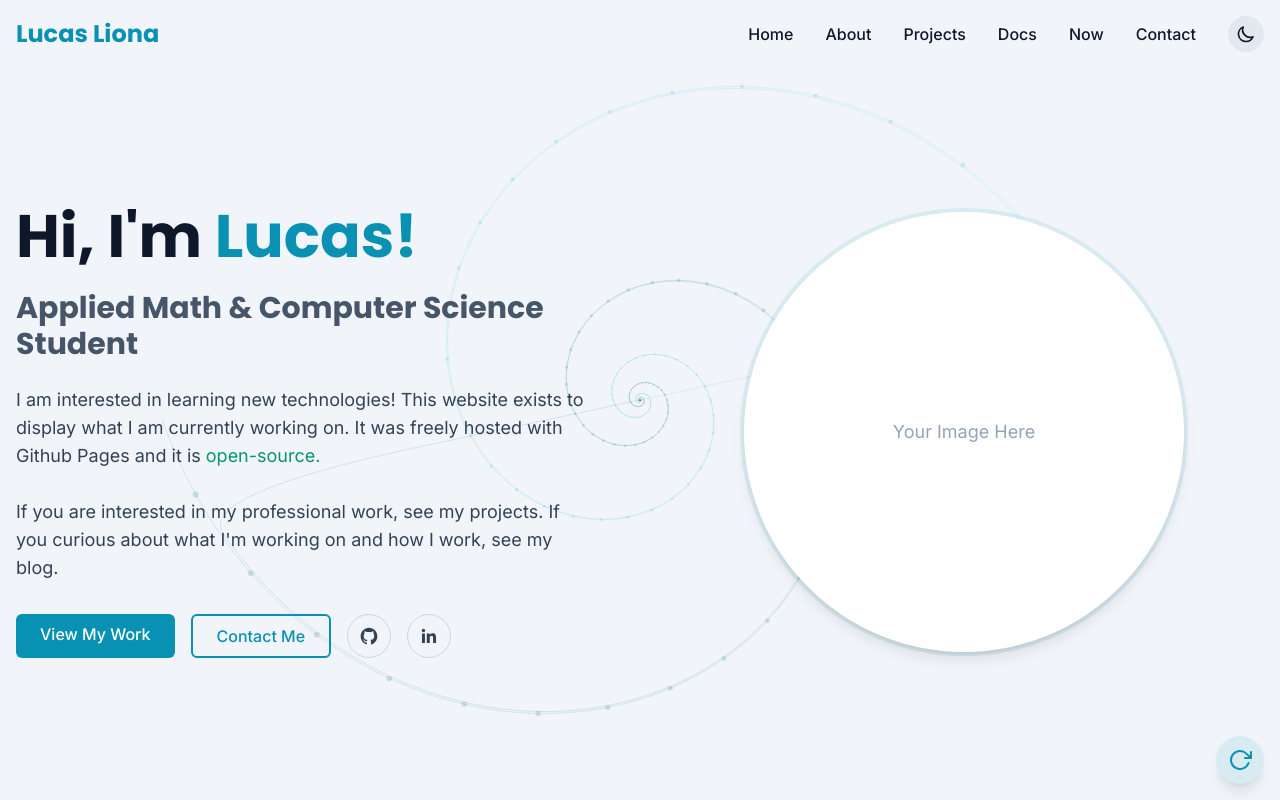
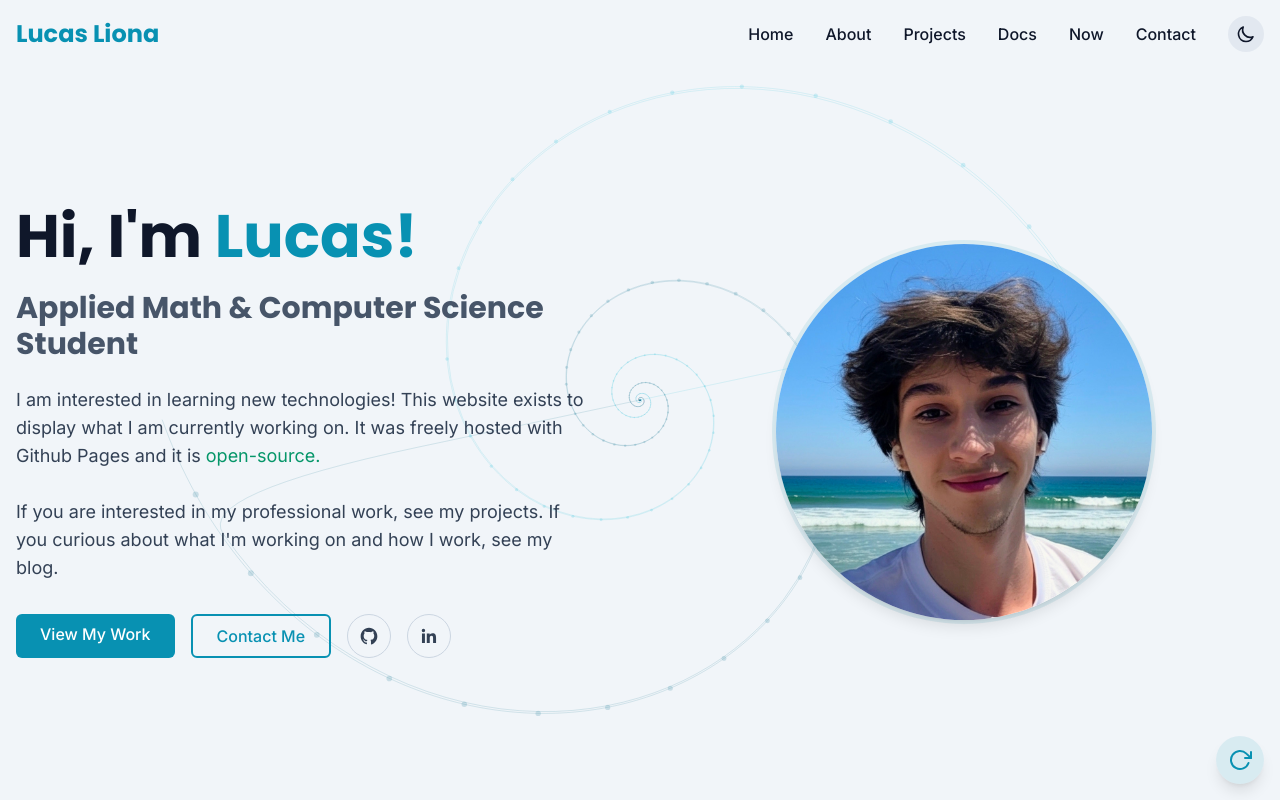
Before and after one commit to Lucas-Liona/Personal-Website, a React (Vite) app in the folder my-portfolio/: page / in a window 1280 px wide. Shown: the top 800 px of the page. Built offline with nearby package versions, Linux system fonts and the light colour scheme.

Commit message:
added profile picture image

```diff
--- a/my-portfolio/src/pages/Home.tsx
+++ b/my-portfolio/src/pages/Home.tsx
@@ -2,6 +2,7 @@ import { Link } from 'react-router-dom';
 import { motion } from 'framer-motion';
 import { projects } from '../data/projects';
 import { skills } from '../data/skills';
+ import profilePhoto from '../assets/Profile.jpg';
 
 const GitHubIcon = ({ className }: { className?: string }) => (
   <svg viewBox="0 0 24 24" aria-hidden="true" className={className} fill="currentColor">
@@ -89,9 +90,14 @@ const Home = () => {
               className="hidden md:block relative z-10"
             >
               {/* Profile image or illustration */}
-              <div className="aspect-square rounded-full bg-primary/10 dark:bg-primary/5 p-1 max-w-md mx-auto">
+              <div className="aspect-square rounded-full bg-primary/10 dark:bg-primary/5 p-1 max-w-sm mx-auto">
                 <div className="bg-white dark:bg-dark-100 h-full w-full rounded-full flex items-center justify-center shadow-lg">
-                  <p className="text-lg text-slate-400 dark:text-slate-500">Your Image Here</p>
+                  <img
+                    src={profilePhoto}
+                    alt="Lucas profile"
+                    className="h-full w-full rounded-full object-cover"
+                    loading="eager"
+                  />
                 </div>
               </div>
             </motion.div>
```
Also changed, not shown: my-portfolio/src/assets/Profile.jpg (added).
